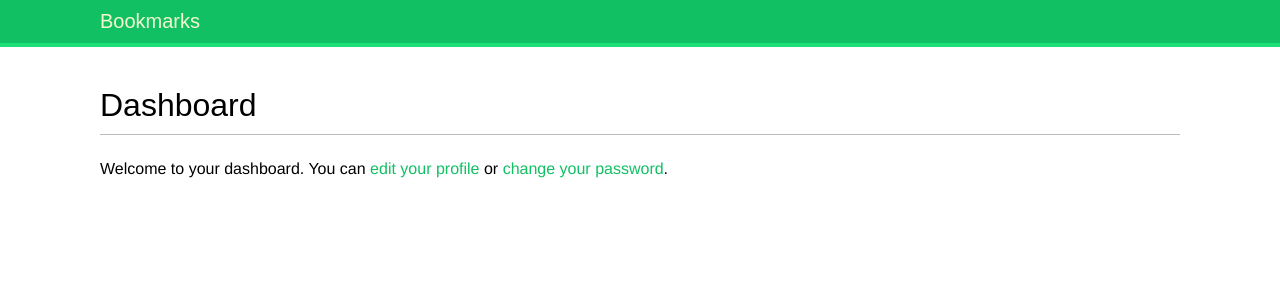
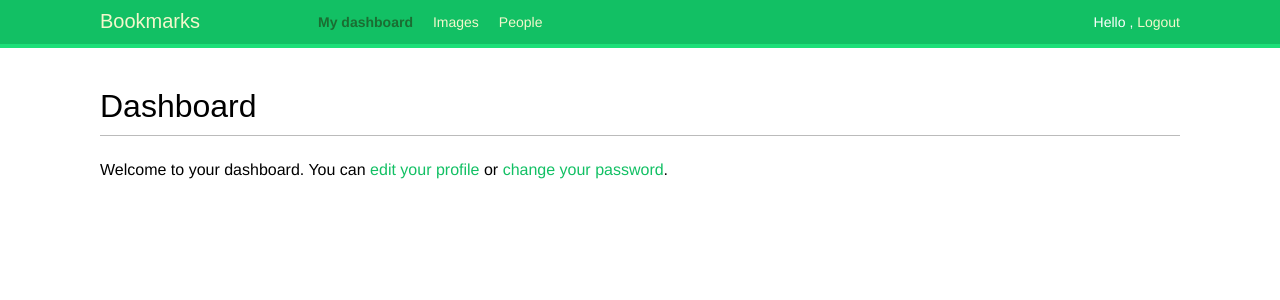
Before and after one commit to mikerathbun/bookmarks, a Django app: page /account/ in a window 1280 px wide. Shown: the top 300 px of the page. Run offline with Django 3.2, Linux system fonts and the light colour scheme; the first user in the database is signed in; some web fonts are replaced.

Commit message:
updated base.html

```diff
--- a/account/templates/base.html
+++ b/account/templates/base.html
@@ -9,6 +9,28 @@
     <body>
         <div id="header">
         <span class="logo">Bookmarks</span>
+        {% if request.user.is_authenticated %}
+        <ul class="menu">
+            <li {% if section == "dashboard" %}class="selected"{% endif %}>
+                <a href="{% url "dashboard" %}">My dashboard</a>
+            </li>
+            <li {% if section == "images" %}class="selected"{% endif %}>
+                <a href="#">Images</a>
+            </li>
+            <li {% if section == "people" %}class="selected"{% endif %}>
+                <a href="#">People</a>
+            </li>
+        </ul>
+        {% endif %}
+
+<span class="user">
+  {% if request.user.is_authenticated %}
+  Hello {{ request.user.first_name }},
+  <a href="{% url "logout" %}">Logout</a>
+  {% else %}
+  <a href="{% url "login" %}">Log-in</a>
+  {% endif %}
+</span>
         </div>
         <div id="content">
             {% block content %}
```
